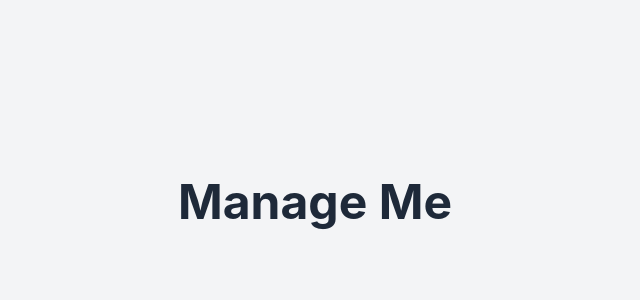
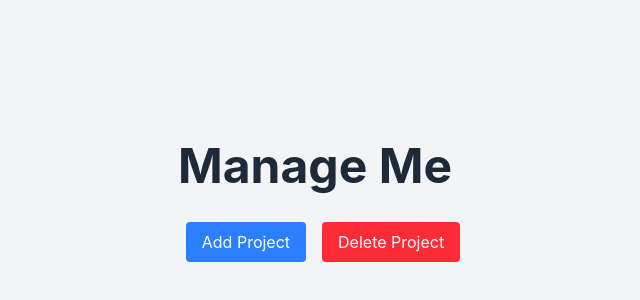
Before and after one commit to Usadowiony/Programowanie-app-web, a React (Vite) app: page /manageme in a window 1280 px wide. Shown: the part 198-498 px from the top of the page, without its empty margins (325-965 px from the left). Built offline with nearby package versions, Linux system fonts and the light colour scheme.

Commit message:
Szybkie stylowanie

```diff
--- a/src/pages/Home.tsx
+++ b/src/pages/Home.tsx
@@ -9,7 +9,7 @@ function Home() {
         <h1 className="text-4xl font-bold mb-6">Home Page</h1>
         <button
           onClick={() => navigate('/manageme')}
-          className="bg-blue-500 text-white px-3 py-2 rounded text-sm hover:bg-blue-600"
+          className="cursor-pointer bg-blue-500 text-white px-3 py-2 rounded text-sm hover:bg-blue-600"
         >
           Przejdź do Manage Me
         </button>
--- a/src/pages/ManageMe.tsx
+++ b/src/pages/ManageMe.tsx
@@ -1,7 +1,15 @@
 function ManageMe() {
     return (
-    <div className="flex items-center justify-center min-h-screen bg-gray-100">
+    <div className="flex flex-col items-center justify-center min-h-screen bg-gray-100">
       <h1 className="text-5xl font-bold text-gray-800">Manage Me</h1>
+      <div className="mt-8">
+        <button className="cursor-pointer ml-4 bg-blue-500 text-white px-4 py-2 rounded">
+            Add Project
+        </button>
+        <button className="cursor-pointer ml-4 bg-red-500 text-white px-4 py-2 rounded">
+            Delete Project
+        </button>
+      </div>
     </div>
     )
 }
```
